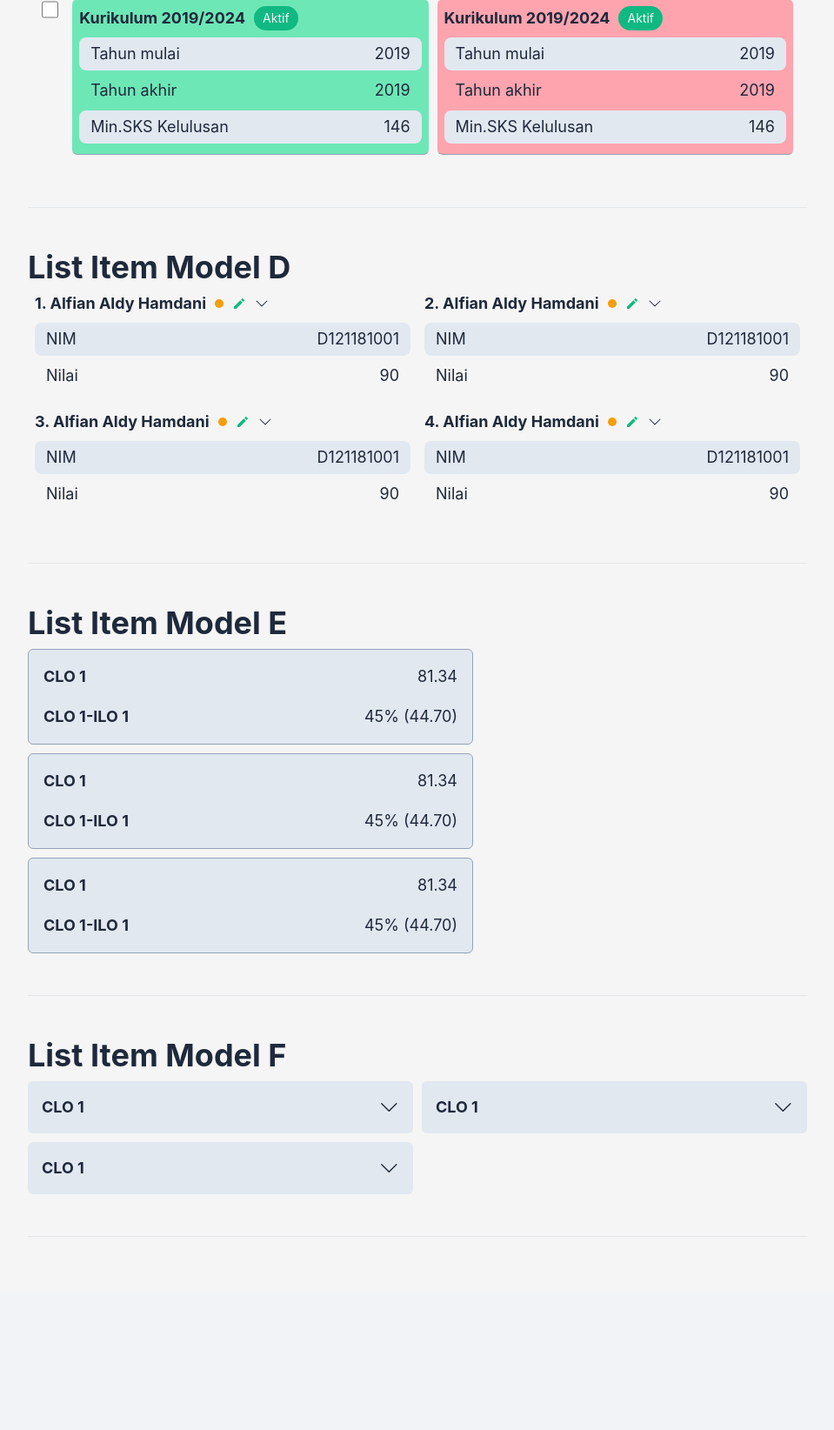
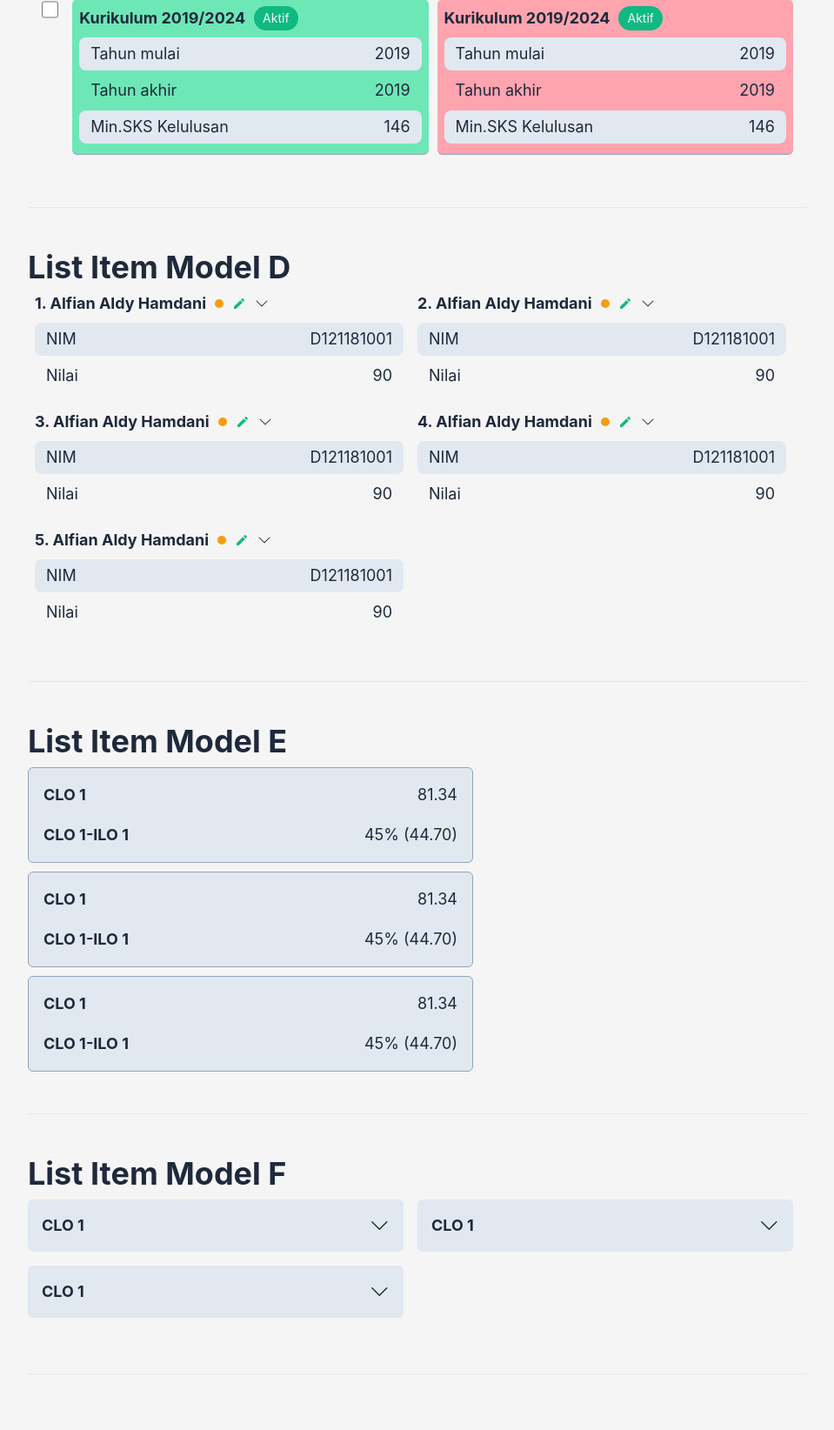
Before and after one commit to alfianAH/learning-outcomes-assessment, a Python web app: template templates/index.html in a window 1280 px wide. Shown: the part 3870-5514 px from the top of the page at 87% size, without its empty margins (320-1279 px from the left). Before the commit the page ends 5243 px from the top, so only its background shows below. Run offline with Jinja, Linux system fonts and the light colour scheme; the template is opened without the code that fills it, so the values that code supplies are empty; some libraries are stand-ins or nearby versions.

Commit message:
Add masonry style in list item

```diff
--- a/package.json
+++ b/package.json
@@ -8,6 +8,7 @@
   },
   "dependencies": {
     "bootstrap-icons": "^1.8.3",
-    "jquery": "^3.6.0"
+    "jquery": "^3.6.0",
+    "masonry-layout": "^4.2.2"
   }
 }
--- a/static/public/css/index.css
+++ b/static/public/css/index.css
@@ -1495,6 +1495,7 @@ details.dropdown::marker {
   height: -webkit-min-content;
   height: -moz-min-content;
   height: min-content;
+  width: 100%;
 }
 
 .list-item-model-d > :not([hidden]) ~ :not([hidden]) {
@@ -1510,6 +1511,12 @@ details.dropdown::marker {
   padding-bottom: 0.75rem;
 }
 
+@media (min-width: 640px) {
+  .list-item-model-d {
+    width: calc(50% - 8px);
+  }
+}
+
 .list-item-model-d-details {
   display: none;
 }
@@ -1587,6 +1594,7 @@ details.dropdown::marker {
 /* Model F */
 
 .list-item-model-f {
+  margin-bottom: 0.625rem;
   height: -webkit-min-content;
   height: -moz-min-content;
   height: min-content;
@@ -1635,14 +1643,27 @@ details.dropdown::marker {
   background-color: rgb(115 115 115 / var(--tw-bg-opacity));
 }
 
+@media (min-width: 640px) {
+  .list-item-model-f {
+    margin-right: 0.625rem;
+    width: calc(50% - 10px);
+  }
+}
+
 @media (min-width: 768px) {
   .list-item-model-f {
+    margin-bottom: 0.75rem;
+    margin-right: 0.75rem;
+    width: calc(50% - 12px);
     padding: 0.75rem;
   }
 }
 
 @media (min-width: 1280px) {
   .list-item-model-f {
+    margin-bottom: 1rem;
+    margin-right: 1rem;
+    width: calc(50% - 16px);
     padding: 1rem;
   }
 }
@@ -2396,6 +2417,10 @@ details.dropdown::marker {
   display: table-row;
 }
 
+.grid {
+  display: grid;
+}
+
 .contents {
   display: contents;
 }
@@ -2506,14 +2531,6 @@ details.dropdown::marker {
 
 .justify-between {
   justify-content: space-between;
-}
-
-.gap-2\.5 {
-  gap: 0.625rem;
-}
-
-.gap-2 {
-  gap: 0.5rem;
 }
 
 .space-x-4 > :not([hidden]) ~ :not([hidden]) {
@@ -2968,16 +2985,6 @@ details.dropdown::marker {
     width: calc(100% - 18rem);
   }
 
-  .sm\:columns-2 {
-    -moz-columns: 2;
-         columns: 2;
-  }
-
-  .sm\:break-inside-avoid {
-    -moz-column-break-inside: avoid;
-         break-inside: avoid;
-  }
-
   .sm\:grid-cols-2 {
     grid-template-columns: repeat(2, minmax(0, 1fr));
   }
--- a/static/public/js/index.js
+++ b/static/public/js/index.js
@@ -1,4 +1,8 @@
 const DARK_MODE_KEY = "dark_theme";
+var grid = $('.masonry').masonry({
+    // options
+    itemSelector: 'li',
+});
 
 function whichTransitionEvent() {
     var t, el = document.createElement("fakeelement");
@@ -354,6 +358,7 @@ function tabElement() {
 function listItemCollapse(element) {
     let targetClass = $(element).attr('data-target');
     toggleClass($(element).closest(targetClass), "open");
+    grid.masonry('layout');
 }
 
 function listItemRowCollapse(element) {
@@ -361,6 +366,7 @@ function listItemRowCollapse(element) {
 
     listItem.on("click", function () {
         toggleClass($(this), "open");
+        grid.masonry('layout');
     });
 }
 
--- a/static/src/css/input.css
+++ b/static/src/css/input.css
@@ -278,7 +278,7 @@
 
     /* Model D */
     .list-item-model-d{
-        @apply space-y-2 px-2 pt-2 pb-3 h-min;
+        @apply space-y-2 px-2 pt-2 pb-3 h-min w-full sm:w-[calc(50%-8px)];
     }
 
     .list-item-model-d-details{
@@ -300,7 +300,7 @@
 
     /* Model F */
     .list-item-model-f{
-        @apply bg-slate-200 dark:bg-neutral-700 p-2.5 md:p-3 xl:p-4 rounded-md space-y-2.5 cursor-pointer h-min w-full hover:bg-slate-300 active:bg-slate-400 dark:hover:bg-neutral-600 dark:active:bg-neutral-500 transition-all;
+        @apply bg-slate-200 dark:bg-neutral-700 p-2.5 md:p-3 xl:p-4 mb-2.5 sm:mr-2.5 md:mb-3 md:mr-3 xl:mb-4 xl:mr-4 rounded-md space-y-2.5 cursor-pointer h-min w-full sm:w-[calc(50%-10px)] md:w-[calc(50%-12px)] xl:w-[calc(50%-16px)] hover:bg-slate-300 active:bg-slate-400 dark:hover:bg-neutral-600 dark:active:bg-neutral-500 transition-all;
     }
 
     .list-item-model-f-details{
--- a/templates/index.html
+++ b/templates/index.html
@@ -16,6 +16,7 @@
 
     <!-- JQuery -->
     <script src="../node_modules/jquery/dist/jquery.min.js"></script>
+    <script src="../node_modules/masonry-layout/dist/masonry.pkgd.min.js"></script>
 </head>
 <body>
     <header class="navbar" role="banner">
@@ -1043,7 +1044,65 @@
 
         <h1>List Item Model D</h1>
 
-        <ol class="flex flex-col sm:grid sm:grid-cols-2 list-numbered" role="list">
+        <ol class="flex flex-col masonry list-numbered" role="list">
+            <li class="list-item-model-d" role="listitem">
+                <div class="flex flex-row space-x-2.5">
+                    <span class="list-item-title">Alfian Aldy Hamdani</span>
+
+                    <div class="flex flex-row items-center space-x-2.5">
+                        <div class="w-2.5 h-2.5 rounded-full badge-warning"></div>
+
+                        <button>
+                            <svg xmlns="http://www.w3.org/2000/svg" viewBox="0 0 24 24" class="w-4 h-4 fill-emerald-500" focusable="False" aria-label="edit">
+                                <path d="M0 0h24v24H0z" fill="none"/>
+                                <path d="M3 17.25V21h3.75L17.81 9.94l-3.75-3.75L3 17.25zM20.71 7.04c.39-.39.39-1.02 0-1.41l-2.34-2.34c-.39-.39-1.02-.39-1.41 0l-1.83 1.83 3.75 3.75 1.83-1.83z"/>
+                            </svg>
+                        </button>
+
+                        <button onclick="listItemCollapse(this)" class="list-item-collapse" data-target=".list-item-model-d">
+                            <svg xmlns="http://www.w3.org/2000/svg" width="16" height="16" class="w-4 h-4" focusable="False" fill="currentColor" class="bi bi-chevron-down" viewBox="0 0 16 16">
+                                <path fill-rule="evenodd" d="M1.646 4.646a.5.5 0 0 1 .708 0L8 10.293l5.646-5.647a.5.5 0 0 1 .708.708l-6 6a.5.5 0 0 1-.708 0l-6-6a.5.5 0 0 1 0-.708z"/>
+                            </svg>
+                        </button>
+                    </div>
+                </div>
+
+                <table class="w-full table-strip">
+                    <tbody class="space-y-1">
+                        <tr class="flex px-3 py-1 space-x-2.5">
+                            <td class="w-full">NIM</td>
+                            <td>D121181001</td>
+                        </tr>
+
+                        <tr class="flex px-3 py-1 space-x-2.5">
+                            <td class="w-full">Nilai</td>
+                            <td>90</td>
+                        </tr>
+                    </tbody>
+                </table>
+
+                <div class="list-item-model-d-details">
+                    <table class="w-full">
+                        <tbody class="flex flex-col space-y-1">
+                            <tr class="flex space-x-2.5">
+                                <td class="w-full">CLO 1</td>
+                                <td>90</td>
+                            </tr>
+                            <tr class="flex space-x-2.5">
+                                <td class="w-full">CLO 1</td>
+                                <td>90</td>
+                            </tr>
+                            <tr class="flex space-x-2.5">
+                                <td class="w-full">CLO 1</td>
+                                <td>90</td>
+                            </tr>
+                        </tbody>
+                    </table>
+
+                    <button class="btn btn-primary w-full">Student Performance</button>
+                </div>
+            </li>
+
             <li class="list-item-model-d" role="listitem">
                 <div class="flex flex-row space-x-2.5">
                     <span class="list-item-title">Alfian Aldy Hamdani</span>
@@ -1334,7 +1393,7 @@
 
         <h1>List Item Model F</h1>
 
-        <ul class="flex flex-col sm:grid sm:grid-cols-2 gap-2.5 mt-2.5">
+        <ul class="flex flex-col masonry mt-2.5">
             <li class="list-item-model-f">
                 <div class="flex flex-row items-center">
                     <span class="font-bold w-full">CLO 1</span>
```
Also changed, not shown: package-lock.json.
